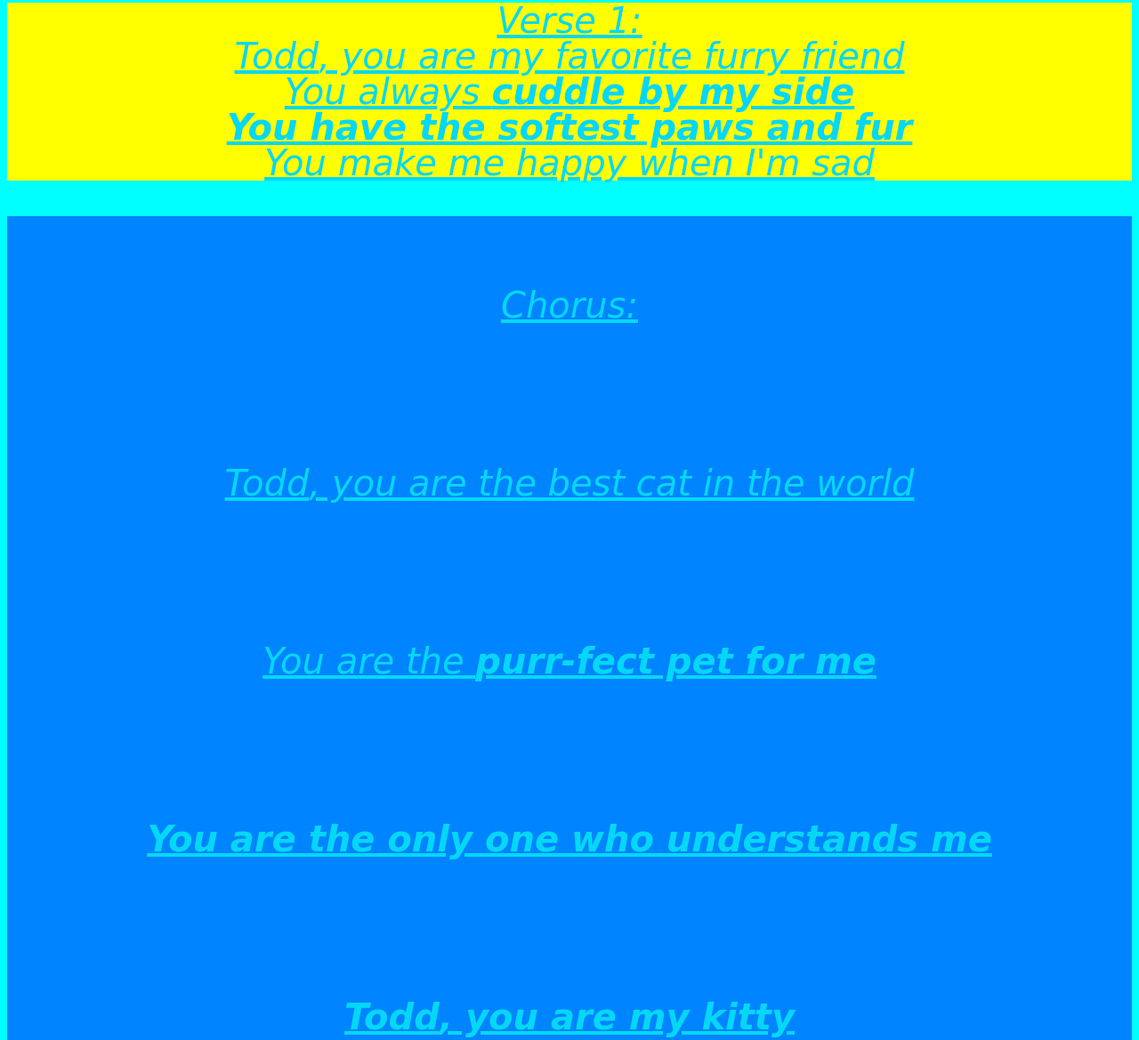
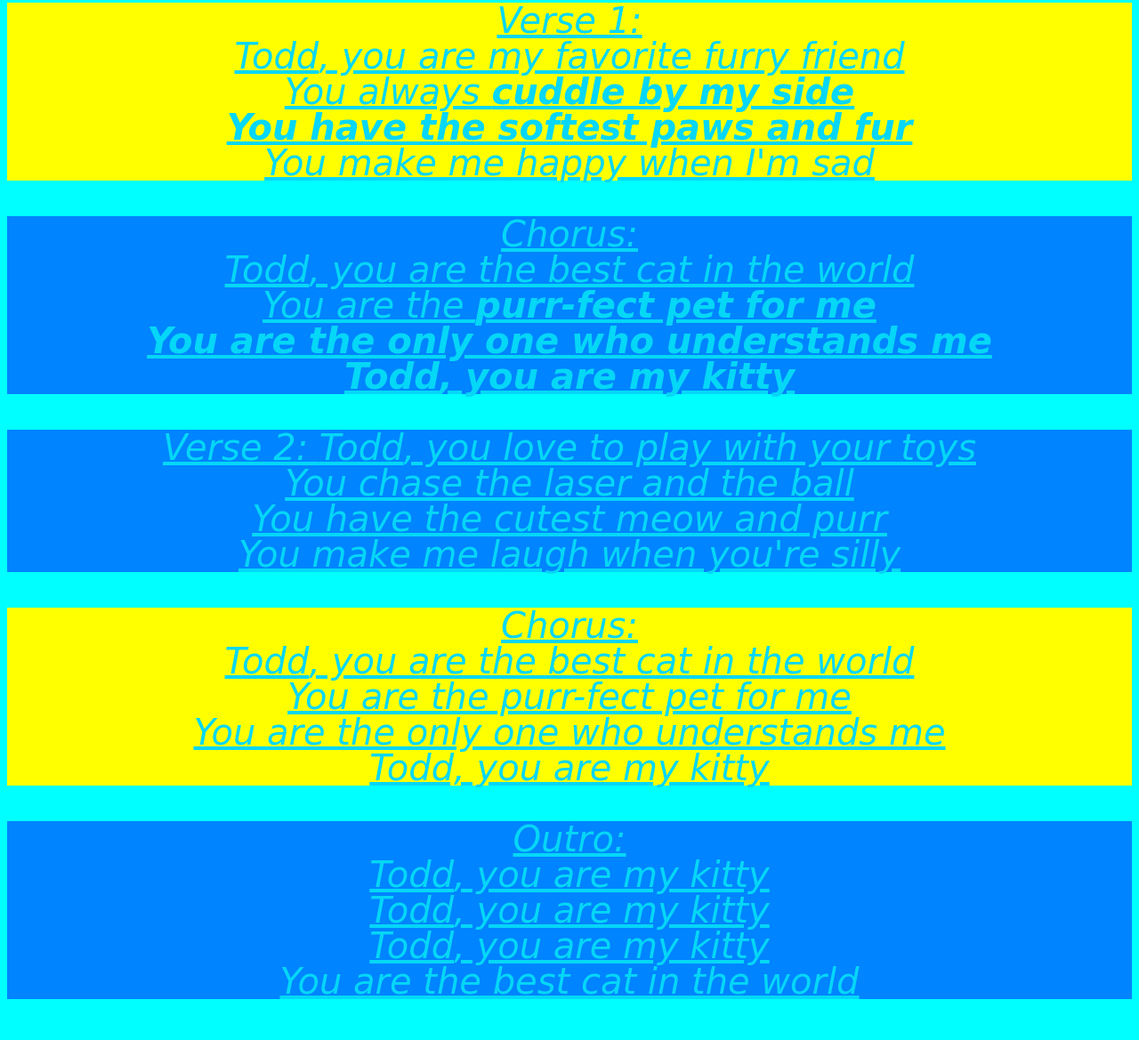
Before and after one commit to Josh-Hutcherson/All-About-Todd, a plain HTML site: page index.html in a window 1280 px wide. Shown: the part 2473-3642 px from the top of the page at 89% size. Drawn offline with Linux system fonts and the light colour scheme.

Commit message:
Update index.html

```diff
--- a/index.html
+++ b/index.html
@@ -37,7 +37,7 @@
          background-color:rgb(0, 132, 255);
      font-style:italic;
         font-family:cursive;
-        line-height:5em;
+        line-height:1em;
         text-align:center;
      text-decoration:underline;
 
```
